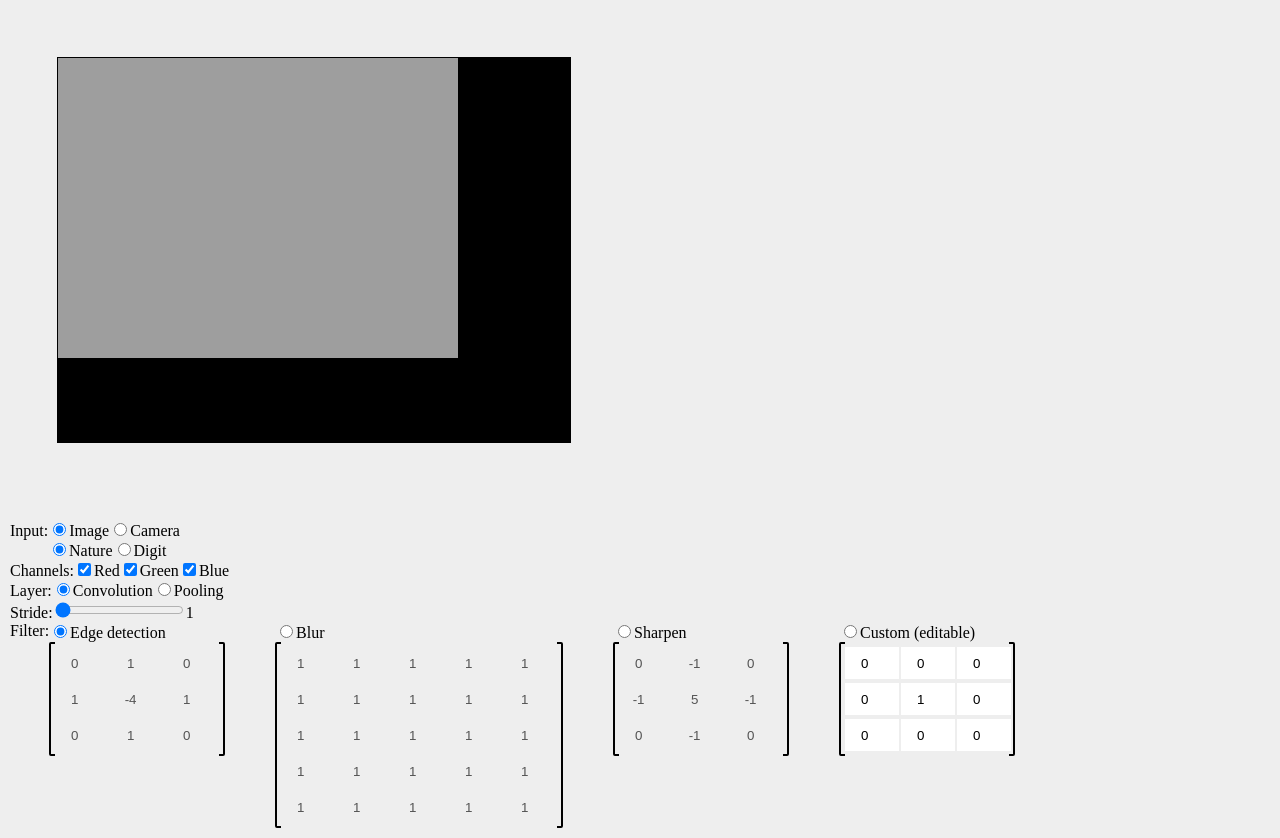
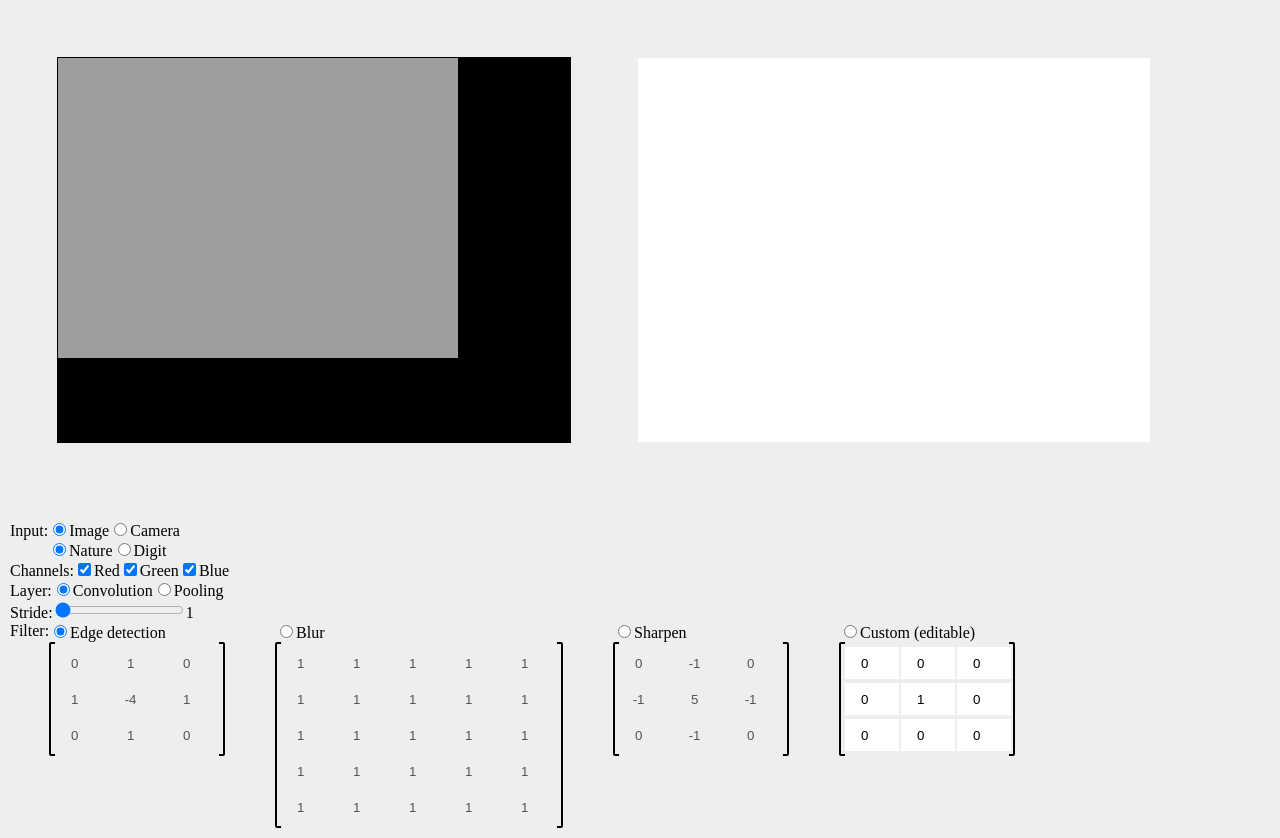
Before and after one commit to moroshko/cnnviz, a Next.js app: page / in a window 1280 px wide. Built offline with nearby package versions, Linux system fonts and the light colour scheme.

Commit message:
Add Output2 placeholder

```diff
--- a/pages/App2.js
+++ b/pages/App2.js
@@ -1,5 +1,6 @@
 import React, { useReducer } from 'react';
 import ImageInput2 from './ImageInput2';
+import Output2 from './Output2';
 import Controls2 from './Controls2';
 import {
   initialControlsState,
@@ -18,6 +19,7 @@ export default function App2() {
       <div className="container">
         <div className="inputAndOutputContainer">
           <ImageInput2 />
+          <Output2 />
         </div>
         <Controls2 />
         <style jsx>{`
--- a/pages/ImageInput2.js
+++ b/pages/ImageInput2.js
@@ -152,6 +152,7 @@ export default function ImageInput2() {
       />
       <style jsx>{`
         .container {
+          flex-shrink: 0;
           width: ${displayWidth + containerWhitespace}px;
           height: ${displayHeight + containerWhitespace}px;
         }
--- /dev/null
+++ b/pages/Output2.js
@@ -0,0 +1,26 @@
+import React, { useContext } from 'react';
+import { MAX_SCALE, MAX_PADDING } from '../utils/constants';
+import { ControlsContext } from '../utils/controlsReducer';
+
+export default function Output2() {
+  const { controls } = useContext(ControlsContext);
+  const { outputDataWidth, outputDataHeight, scale } = controls;
+  const outputWidth = outputDataWidth * scale;
+  const outputHeight = outputDataHeight * scale;
+
+  return (
+    <div className="container">
+      <canvas width={outputWidth} height={outputHeight} />
+      <style jsx>{`
+        .container {
+          flex-shrink: 0;
+          width: ${outputWidth}px;
+          height: ${outputHeight}px;
+          transform: translateY(${MAX_PADDING * MAX_SCALE}px);
+          margin-left: 20px;
+          background-color: white;
+        }
+      `}</style>
+    </div>
+  );
+}
```
